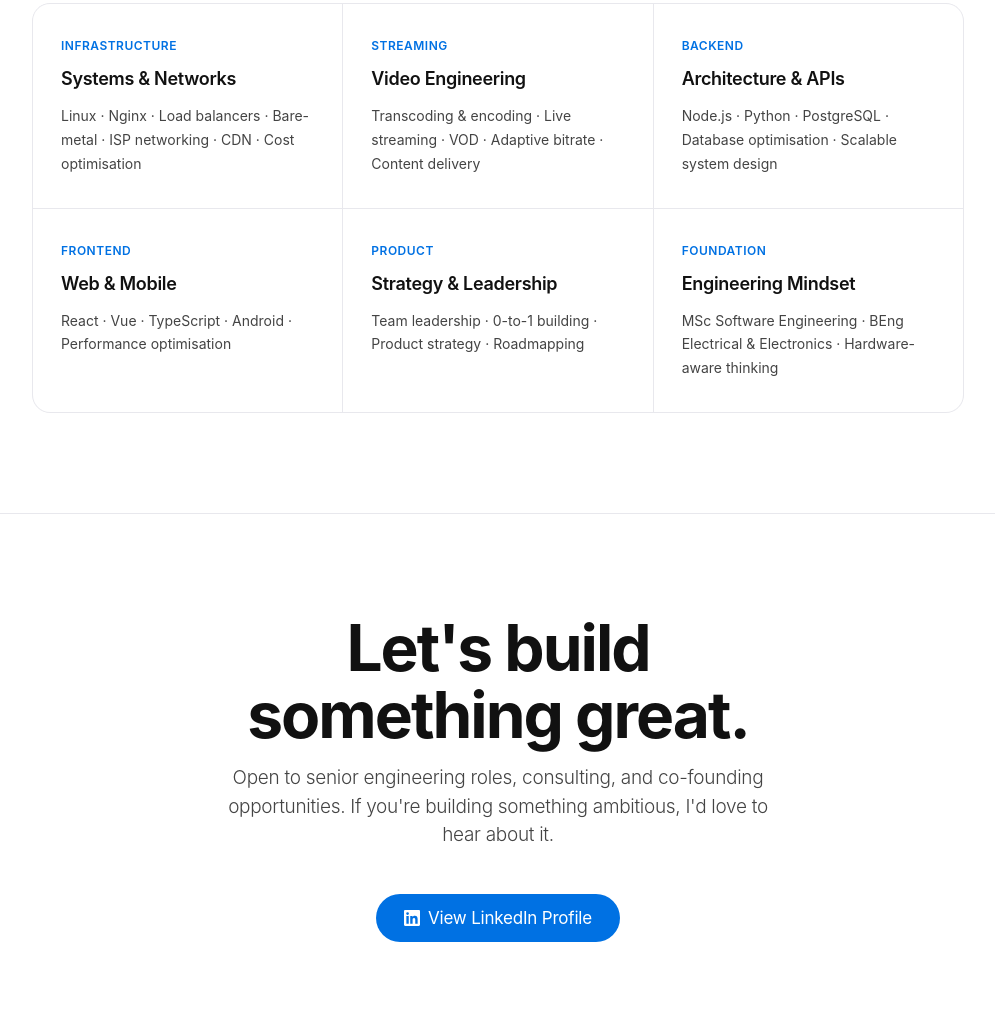
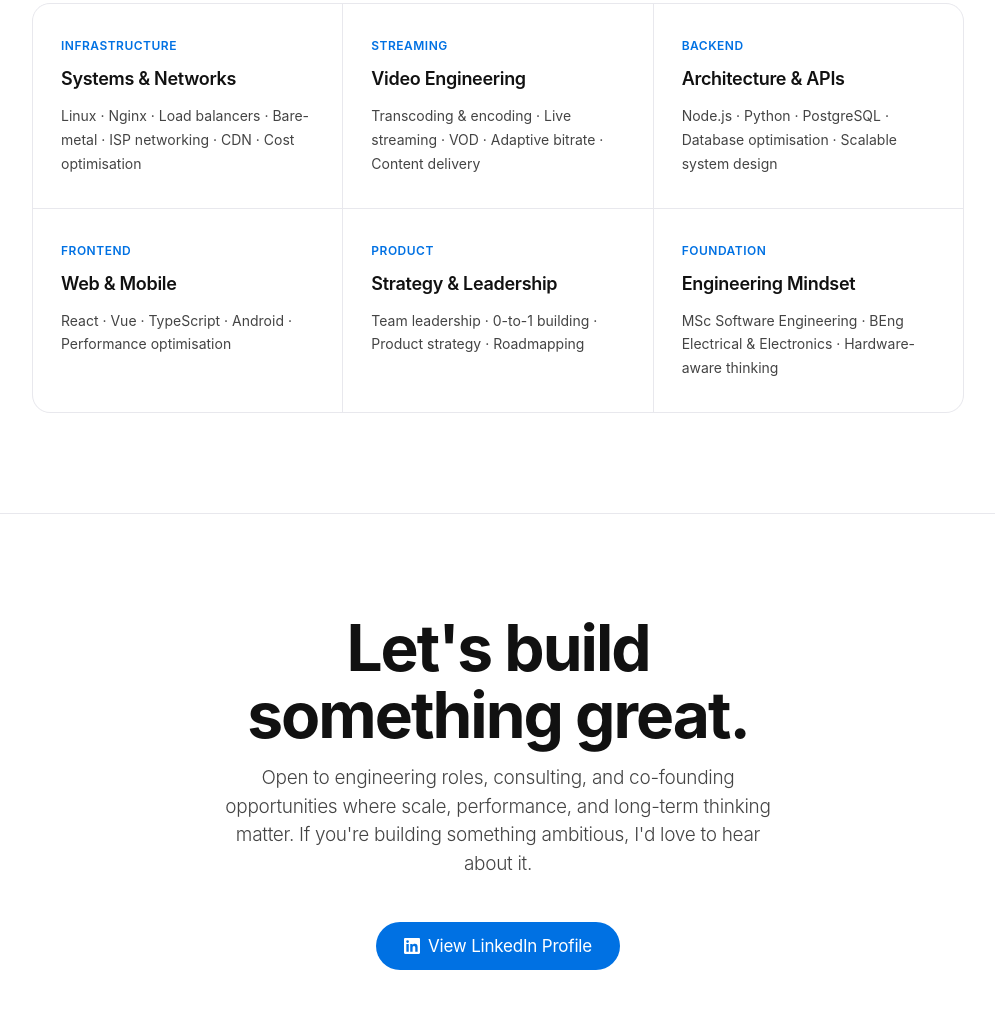
Before and after one commit to Sunshine840/portfolio, a plain HTML site: page index.html in a window 1280 px wide. Shown: the part 3450-4459 px from the top of the page, without its empty margins (142-1137 px from the left). Drawn offline with Linux system fonts and the light colour scheme.

Commit message:
updated index page

```diff
--- a/index.html
+++ b/index.html
@@ -103,7 +103,6 @@
               <span class="project-tag">Founder</span>
               <span class="project-tag">Backend</span>
               <span class="project-tag">Infrastructure</span>
-              <span class="project-tag">Android</span>
               <span class="project-tag">Product Strategy</span>
             </div>
           </div>
@@ -195,8 +194,8 @@
   <section id="contact">
     <div class="contact-inner">
       <h2 class="contact-title reveal">Let's build<br>something great.</h2>
-      <p class="contact-sub reveal">Open to senior engineering roles, consulting, and co-founding opportunities. If you're building something ambitious, I'd love to hear about it.</p>
-      <button class="linkedin-btn reveal" id="linkedinBtn" onclick="revealLinkedIn()">
+      <p class="contact-sub reveal">
+        Open to engineering roles, consulting, and co-founding opportunities where scale, performance, and long-term thinking matter. If you're building something ambitious, I'd love to hear about it.</p>      <button class="linkedin-btn reveal" id="linkedinBtn" onclick="revealLinkedIn()">
         <svg width="16" height="16" viewBox="0 0 24 24" fill="currentColor"><path d="M20.447 20.452h-3.554v-5.569c0-1.328-.027-3.037-1.852-3.037-1.853 0-2.136 1.445-2.136 2.939v5.667H9.351V9h3.414v1.561h.046c.477-.9 1.637-1.85 3.37-1.85 3.601 0 4.267 2.37 4.267 5.455v6.286zM5.337 7.433a2.062 2.062 0 0 1-2.063-2.065 2.064 2.064 0 1 1 2.063 2.065zm1.782 13.019H3.555V9h3.564v11.452zM22.225 0H1.771C.792 0 0 .774 0 1.729v20.542C0 23.227.792 24 1.771 24h20.451C23.2 24 24 23.227 24 22.271V1.729C24 .774 23.2 0 22.222 0h.003z"/></svg>
         View LinkedIn Profile
       </button>
```
